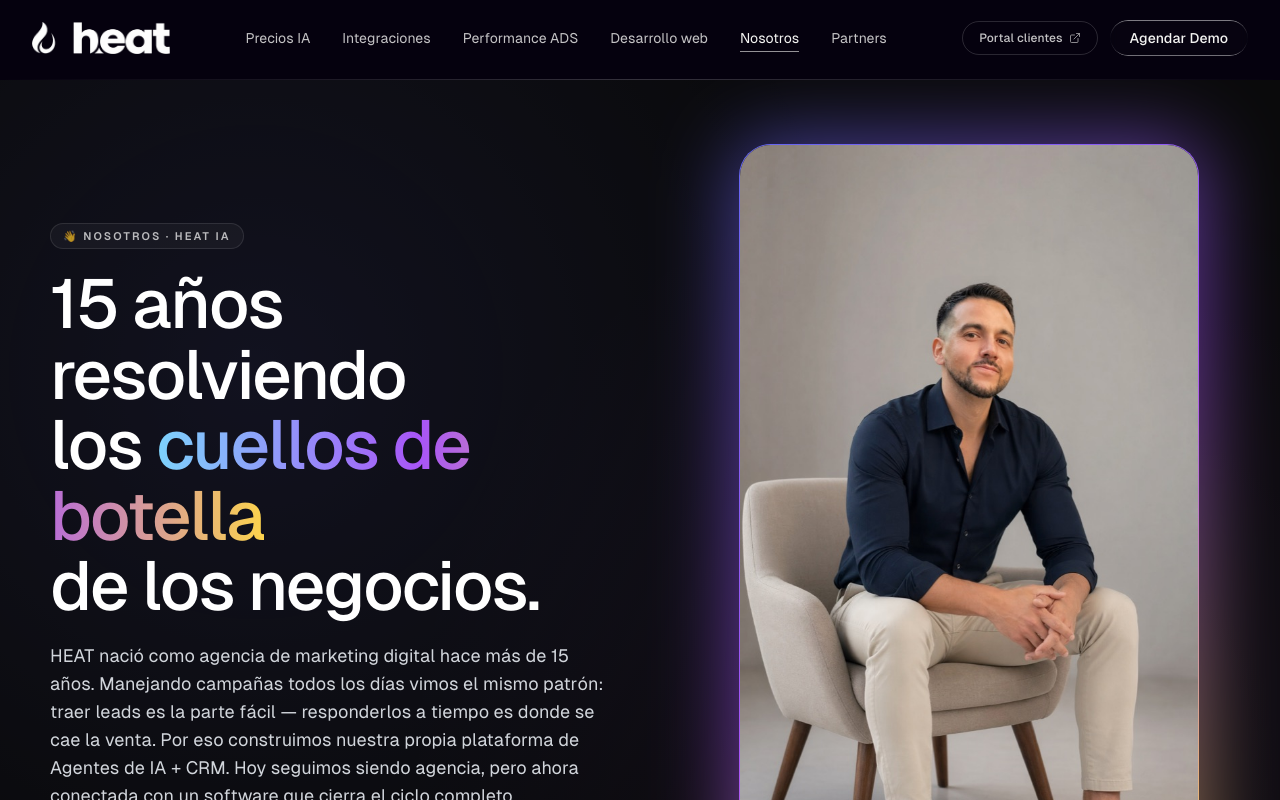
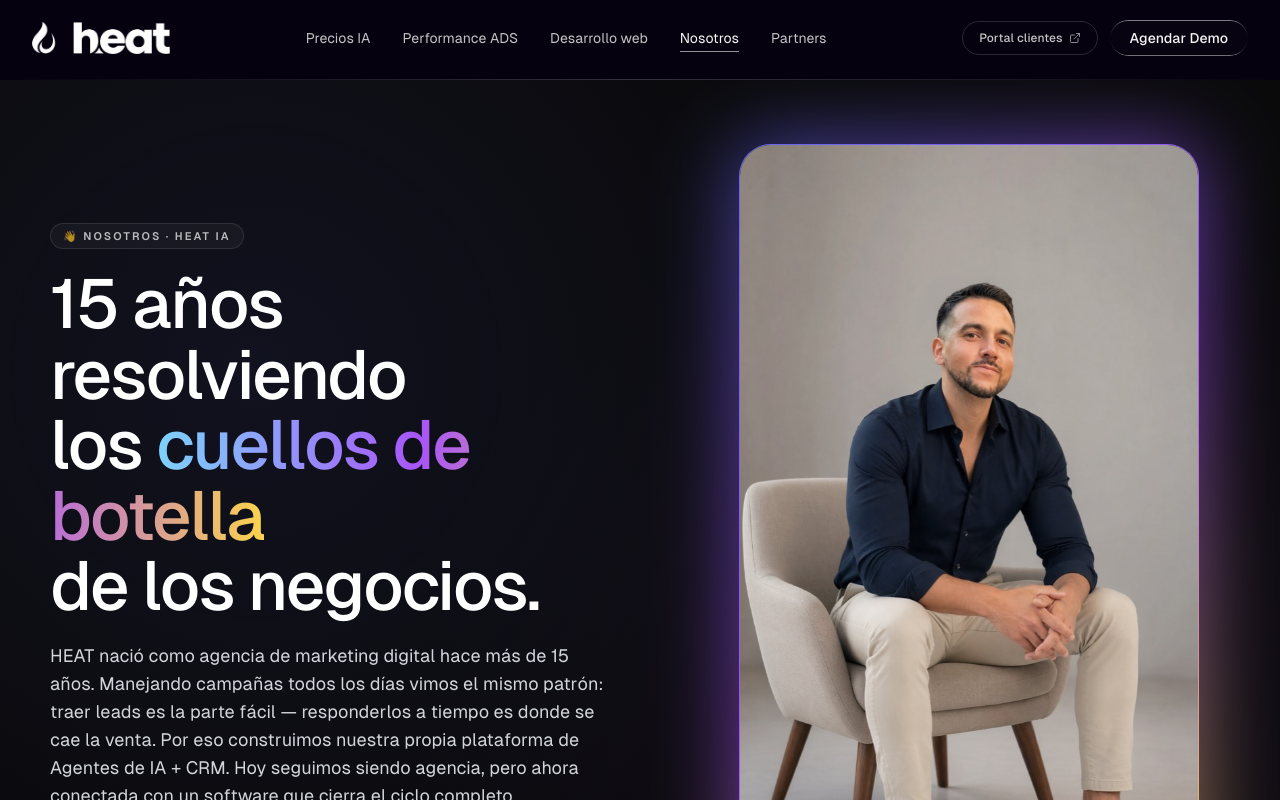
Before and after one commit to piero-heat/newweb, a React (Vite) app: page /nosotros in a window 1280 px wide. Shown: the top 800 px of the page. Built offline with nearby package versions, Linux system fonts and the light colour scheme; a web font is replaced by a local one.

Commit message:
fix: remove Integraciones from navbar (still accessible from footer + section in home)

```diff
--- a/src/components/Navbar.tsx
+++ b/src/components/Navbar.tsx
@@ -4,7 +4,6 @@
 
 const ITEMS: { label: string; anchor: string; isRoute?: boolean }[] = [
   { label: "Precios IA", anchor: "#planes" },
-  { label: "Integraciones", anchor: "#integraciones" },
   { label: "Performance ADS", anchor: "/perform-ads", isRoute: true },
   { label: "Desarrollo web", anchor: "/desarrollo-web", isRoute: true },
   { label: "Nosotros", anchor: "/nosotros", isRoute: true },
```
